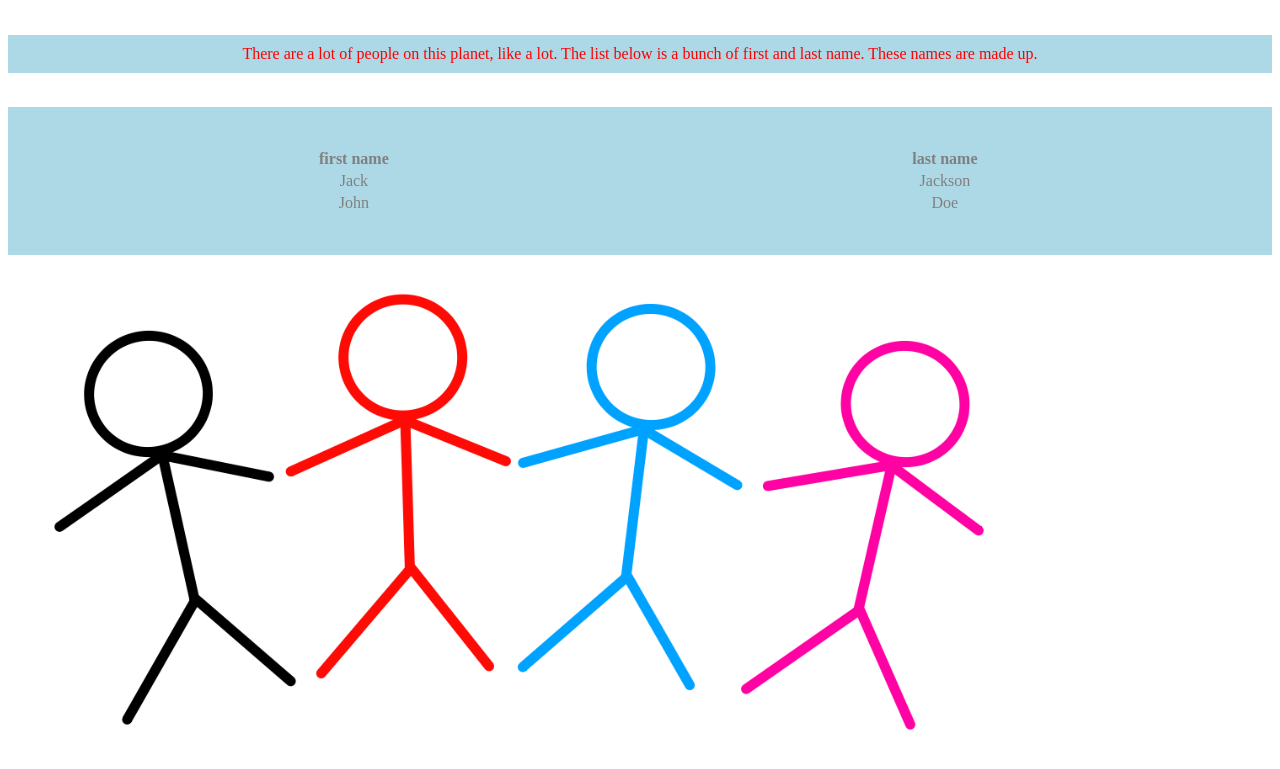
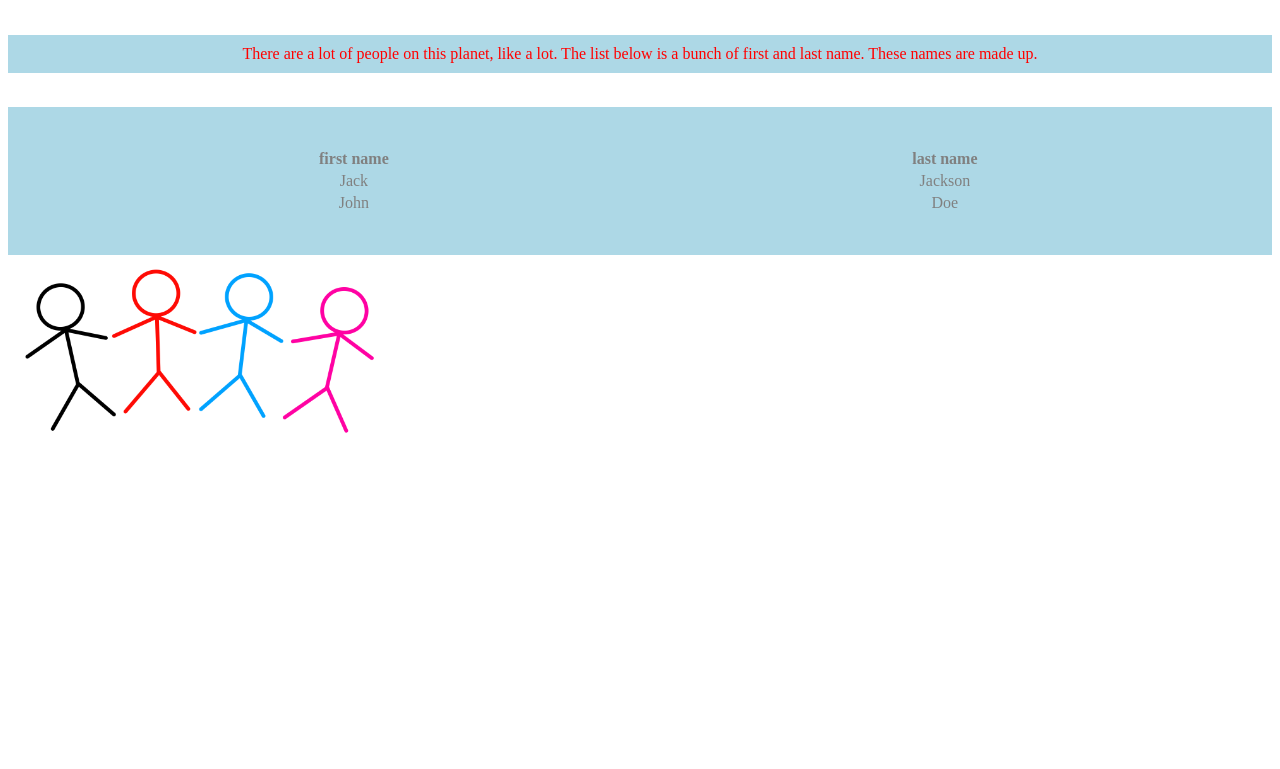
Before and after one commit to Jawal-Arcilla/Unit-02-6, a plain HTML site: page index.html in a window 1280 px wide. Shown: the part 79-848 px from the top of the page. After the commit the page ends 800 px from the top, so only its background shows below. Drawn offline with Linux system fonts and the light colour scheme.

Commit message:
there was an extra number that had to be deleted and did not put quotes on one of the IDs.

```diff
--- a/index.html
+++ b/index.html
@@ -16,7 +16,6 @@ padding: 10px;
 text-align: center;
 \}
 </style>
-
 <p id="mytitle">There are a lot of people on this planet, like a lot. The list below is a bunch of first and last name. These names are made up. </p>
 <style>
   #table {background-color:lightblue;
@@ -42,13 +41,13 @@ text-align: center;
     </table>
     <style>
       #stick
-      {width:80%;
+      {width:30%;
       height:30%;
       border-width:0px;
       margin:0px;
   }
   </style>
-    <img id=stick src="stickman.png" alt="four frendily stick figure"/>
+    <img id="stick" src="stickman.png" alt="four frendily stick figure"/>
     <script src="script.js"></script>
   </body>
 </html>
```
